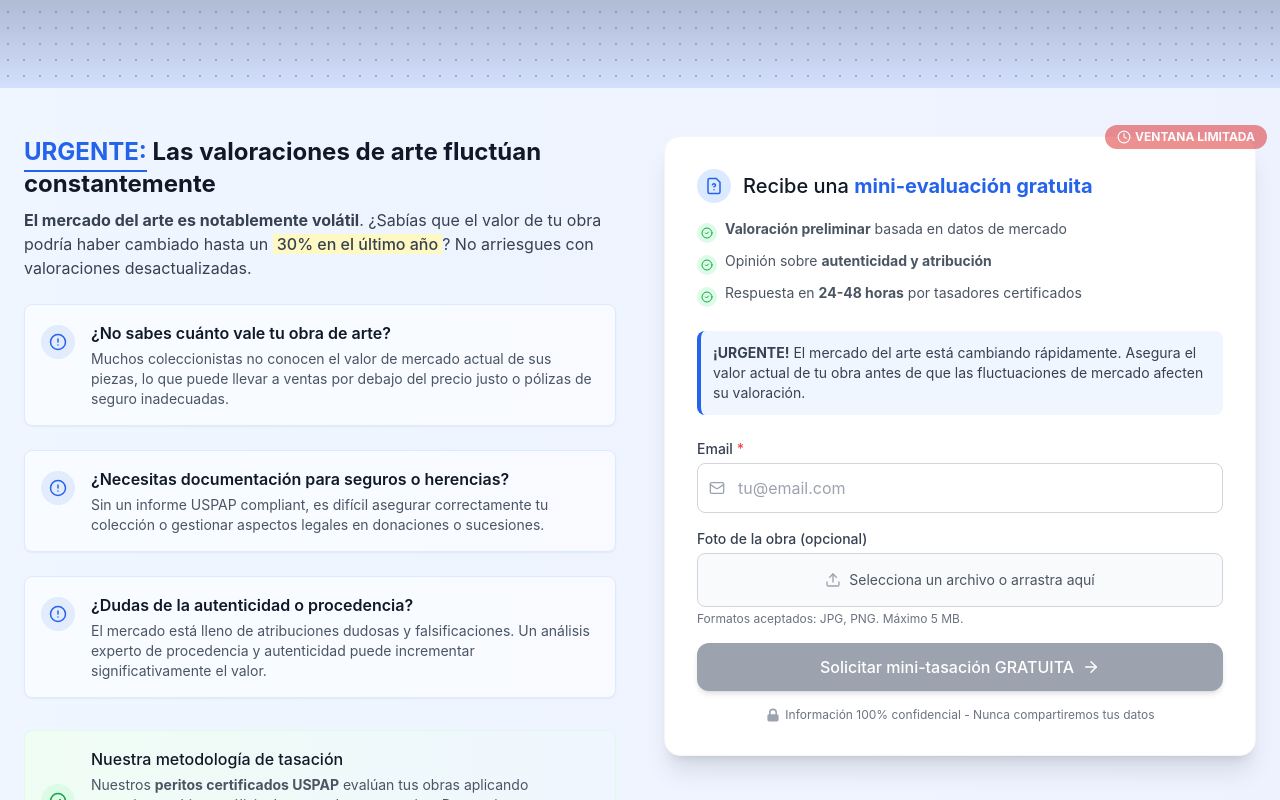
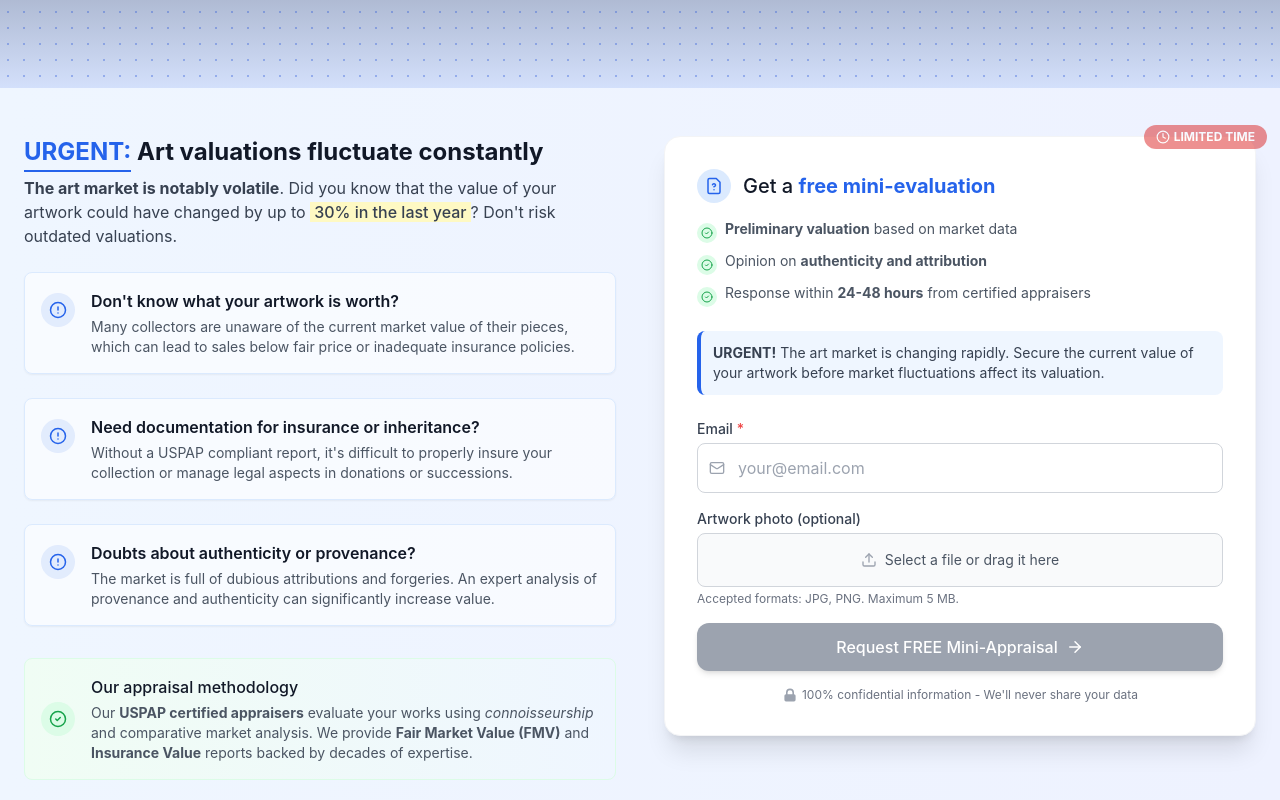
Before and after one commit to Appraisily/art-appraisers-landing, a React (Vite) app: page /landing/art-appraiser in a window 1280 px wide. Shown: the part 860-1660 px from the top of the page. Built offline with nearby package versions, Linux system fonts and the light colour scheme.

Commit message:
Localize content for US market: Translate components to English and optimize UX

```diff
--- a/src/components/LeadCapture.tsx
+++ b/src/components/LeadCapture.tsx
@@ -12,7 +12,7 @@ export default function LeadCapture() {
   const [fileSelected, setFileSelected] = useState(false);
   const [fileName, setFileName] = useState('');
 
-  // Validación de email en tiempo real
+  // Real-time email validation
   useEffect(() => {
     if (!email) {
       setEmailError('');
@@ -20,18 +20,18 @@ export default function LeadCapture() {
       return;
     }
 
-    // Solo validar si el usuario ha interactuado con el campo
+    // Only validate if user has interacted with the field
     if (!touched) return;
 
     const emailRegex = /^(([^<>()\[\]\\.,;:\s@"]+(\.[^<>()\[\]\\.,;:\s@"]+)*)|(".+"))@((\[[0-9]{1,3}\.[0-9]{1,3}\.[0-9]{1,3}\.[0-9]{1,3}])|(([a-zA-Z\-0-9]+\.)+[a-zA-Z]{2,}))$/;
 
     if (!emailRegex.test(email)) {
       if (email.indexOf('@') === -1) {
-        setEmailError('Falta el símbolo @');
+        setEmailError('Missing @ symbol');
       } else if (email.indexOf('.') === -1) {
-        setEmailError('Falta un dominio válido (.com, .es, etc.)');
+        setEmailError('Missing valid domain (.com, .org, etc.)');
       } else {
-        setEmailError('Dirección de email inválida');
+        setEmailError('Invalid email address');
       }
       setEmailValid(false);
     } else {
@@ -43,26 +43,26 @@ export default function LeadCapture() {
   const handleSubmit = (e: React.FormEvent) => {
     e.preventDefault();
 
-    // Validar antes de enviar
+    // Validate before sending
     if (!email) {
-      setEmailError('El email es obligatorio');
+      setEmailError('Email is required');
       setTouched(true);
       return;
     }
 
     if (!emailValid) {
-      // Si hay error, resaltar pero no enviar
+      // If there's an error, highlight but don't send
       setTouched(true);
       return;
     }
 
     setLoading(true);
 
-    // Simulación de envío (en producción, conectar con API real)
+    // Submission simulation (in production, connect to a real API)
     setTimeout(() => {
       setLoading(false);
       setSubmitted(true);
-      // Aquí iría el código para enviar el email a un CRM o sistema de email marketing
+      // Here would be the code to send email to a CRM or email marketing system
     }, 1000);
   };
 
@@ -78,19 +78,19 @@ export default function LeadCapture() {
 
   const problems = [
     {
-      title: "¿No sabes cuánto vale tu obra de arte?",
-      description: "Muchos coleccionistas no conocen el valor de mercado actual de sus piezas, lo que puede llevar a ventas por debajo del precio justo o pólizas de seguro inadecuadas.",
-      highlight: "tasación actualizada"
+      title: "Don't know what your artwork is worth?",
+      description: "Many collectors are unaware of the current market value of their pieces, which can lead to sales below fair price or inadequate insurance policies.",
+      highlight: "updated appraisal"
     },
     {
-      title: "¿Necesitas documentación para seguros o herencias?",
-      description: "Sin un informe USPAP compliant, es difícil asegurar correctamente tu colección o gestionar aspectos legales en donaciones o sucesiones.",
-      highlight: "documentación profesional"
+      title: "Need documentation for insurance or inheritance?",
+      description: "Without a USPAP compliant report, it's difficult to properly insure your collection or manage legal aspects in donations or successions.",
+      highlight: "professional documentation"
     },
     {
-      title: "¿Dudas de la autenticidad o procedencia?",
-      description: "El mercado está lleno de atribuciones dudosas y falsificaciones. Un análisis experto de procedencia y autenticidad puede incrementar significativamente el valor.",
-      highlight: "verificación experta"
+      title: "Doubts about authenticity or provenance?",
+      description: "The market is full of dubious attributions and forgeries. An expert analysis of provenance and authenticity can significantly increase value.",
+      highlight: "expert verification"
     }
   ];
 
@@ -99,13 +99,13 @@ export default function LeadCapture() {
       <div className="absolute inset-0 bg-[radial-gradient(#3b82f6_0.5px,transparent_0.5px)] opacity-10 [background-size:16px_16px]" />
       <div className="relative mx-auto max-w-7xl px-4 sm:px-6 py-8 sm:py-12">
         <div className="grid md:grid-cols-2 gap-8 sm:gap-12 items-start">
-          {/* Problema-Solución */}
+          {/* Problem-Solution */}
           <div className="order-2 md:order-1">
             <h2 className="text-xl sm:text-2xl font-bold text-gray-900 mb-2">
-              <span className="text-primary border-b-2 border-primary pb-1">URGENTE:</span> Las valoraciones de arte fluctúan constantemente
+              <span className="text-primary border-b-2 border-primary pb-1">URGENT:</span> Art valuations fluctuate constantly
             </h2>
             <p className="text-gray-700 mb-6">
-              <strong>El mercado del arte es notablemente volátil</strong>. ¿Sabías que el valor de tu obra podría haber cambiado hasta un <span className="bg-yellow-100 px-1 font-medium">30% en el último año</span>? No arriesgues con valoraciones desactualizadas.
+              <strong>The art market is notably volatile</strong>. Did you know that the value of your artwork could have changed by up to <span className="bg-yellow-100 px-1 font-medium">30% in the last year</span>? Don't risk outdated valuations.
             </p>
 
             <div className="space-y-4 sm:space-y-6">
@@ -138,20 +138,20 @@ export default function LeadCapture() {
                 </div>
               </div>
               <div>
-                <h3 className="font-medium text-gray-900 text-sm sm:text-base">Nuestra metodología de tasación</h3>
+                <h3 className="font-medium text-gray-900 text-sm sm:text-base">Our appraisal methodology</h3>
                 <p className="mt-1 text-xs sm:text-sm text-gray-600">
-                  Nuestros <strong>peritos certificados USPAP</strong> evalúan tus obras aplicando <span className="italic">connoisseurship</span> y análisis de mercado comparativo. Proporcionamos informes <strong>Fair Market Value (FMV)</strong> e <strong>Insurance Value</strong> respaldados por décadas de expertise.
+                  Our <strong>USPAP certified appraisers</strong> evaluate your works using <span className="italic">connoisseurship</span> and comparative market analysis. We provide <strong>Fair Market Value (FMV)</strong> and <strong>Insurance Value</strong> reports backed by decades of expertise.
                 </p>
               </div>
             </div>
           </div>
 
-          {/* Formulario de captura */}
+          {/* Capture form */}
           <div className="order-1 md:order-2 bg-white rounded-2xl shadow-xl p-5 sm:p-8 border border-gray-100 relative">
-            {/* Sello de urgencia */}
+            {/* Urgency badge */}
             <div className="absolute -top-3 -right-3 bg-red-600 text-white text-xs font-bold px-3 py-1 rounded-full animate-pulse flex items-center gap-1 whitespace-nowrap z-10">
               <Clock size={14} />
-              VENTANA LIMITADA
+              LIMITED TIME
             </div>
 
             {!submitted ? (
@@ -163,7 +163,7 @@ export default function LeadCapture() {
                     </div>
                   </div>
                   <h3 className="text-lg sm:text-xl font-medium text-gray-900">
-                    Recibe una <span className="text-primary font-bold">mini-evaluación gratuita</span>
+                    Get a <span className="text-primary font-bold">free mini-evaluation</span>
                   </h3>
                 </div>
 
@@ -172,25 +172,25 @@ export default function LeadCapture() {
                     <div className="flex-shrink-0 mt-1 rounded-full bg-green-100 p-0.5 sm:p-1">
                       <CheckCircle2 size={10} className="text-green-600 sm:w-3 sm:h-3" />
                     </div>
-                    <span className="text-xs sm:text-sm"><strong>Valoración preliminar</strong> basada en datos de mercado</span>
+                    <span className="text-xs sm:text-sm"><strong>Preliminary valuation</strong> based on market data</span>
                   </li>
                   <li className="flex items-start gap-2">
                     <div className="flex-shrink-0 mt-1 rounded-full bg-green-100 p-0.5 sm:p-1">
                       <CheckCircle2 size={10} className="text-green-600 sm:w-3 sm:h-3" />
                     </div>
-                    <span className="text-xs sm:text-sm">Opinión sobre <strong>autenticidad y atribución</strong></span>
+                    <span className="text-xs sm:text-sm">Opinion on <strong>authenticity and attribution</strong></span>
                   </li>
                   <li className="flex items-start gap-2">
                     <div className="flex-shrink-0 mt-1 rounded-full bg-green-100 p-0.5 sm:p-1">
                       <CheckCircle2 size={10} className="text-green-600 sm:w-3 sm:h-3" />
                     </div>
-                    <span className="text-xs sm:text-sm">Respuesta en <strong>24-48 horas</strong> por tasadores certificados</span>
+                    <span className="text-xs sm:text-sm">Response within <strong>24-48 hours</strong> from certified appraisers</span>
                   </li>
                 </ul>
 
                 <div className="bg-blue-50 p-2 sm:p-3 rounded-lg mb-4 sm:mb-6 border-l-4 border-primary">
                   <p className="text-xs sm:text-sm text-gray-700">
-                    <strong>¡URGENTE!</strong> El mercado del arte está cambiando rápidamente. Asegura el valor actual de tu obra antes de que las fluctuaciones de mercado afecten su valoración.
+                    <strong>URGENT!</strong> The art market is changing rapidly. Secure the current value of your artwork before market fluctuations affect its valuation.
                   </p>
                 </div>
 
@@ -225,7 +225,7 @@ export default function LeadCapture() {
                           setTouched(true);
                         }}
                         required
-                        placeholder="tu@email.com"
+                        placeholder="your@email.com"
                         className={`w-full pl-10 pr-10 py-2 sm:py-3 rounded-lg border ${
                           emailError && touched
                             ? 'border-red-300 focus:ring-red-500 focus:border-red-500'
@@ -246,20 +246,20 @@ export default function LeadCapture() {
 
                     {email && !emailError && touched && (
                       <p className="mt-1 text-xs text-green-600">
-                        Email válido
+                        Valid email
                       </p>
                     )}
 
                     {focused && !touched && email && (
                       <p className="mt-1 text-xs text-gray-500">
-                        Introduce un email válido para recibir la mini-evaluación
+                        Enter a valid email to receive your mini-evaluation
                       </p>
                     )}
                   </div>
 
                   <div>
                     <label htmlFor="artwork-photo" className="block text-xs sm:text-sm font-medium text-gray-700 mb-1">
-                      Foto de la obra (opcional)
+                      Artwork photo (optional)
                     </label>
                     <div className="relative">
                       <div className={`flex items-center justify-center w-full p-2 text-xs sm:text-sm text-gray-600 bg-gray-50 rounded-lg border ${fileSelected ? 'border-green-300' : 'border-gray-300'} cursor-pointer hover:bg-gray-100 transition-colors`}>
@@ -275,13 +275,13 @@ export default function LeadCapture() {
                           {fileSelected ? (
                             <span className="truncate max-w-[200px]">{fileName}</span>
                           ) : (
-                            <span>Selecciona un archivo o arrastra aquí</span>
+                            <span>Select a file or drag it here</span>
                           )}
                         </label>
                       </div>
                     </div>
                     <p className="mt-1 text-3xs sm:text-xs text-gray-500">
-                      Formatos aceptados: JPG, PNG. Máximo 5 MB.
+                      Accepted formats: JPG, PNG. Maximum 5 MB.
                     </p>
                   </div>
 
@@ -300,11 +300,11 @@ export default function LeadCapture() {
                           <circle className="opacity-25" cx="12" cy="12" r="10" stroke="currentColor" strokeWidth="4"></circle>
                           <path className="opacity-75" fill="currentColor" d="M4 12a8 8 0 018-8V0C5.373 0 0 5.373 0 12h4zm2 5.291A7.962 7.962 0 014 12H0c0 3.042 1.135 5.824 3 7.938l3-2.647z"></path>
                         </svg>
-                        Procesando...
+                        Processing...
                       </div>
                     ) : (
                       <>
-                        Solicitar mini-tasación GRATUITA
+                        Request FREE Mini-Appraisal
                         <ArrowRight size={16} className="sm:h-[18px] sm:w-[18px]" />
                       </>
                     )}
@@ -315,7 +315,7 @@ export default function LeadCapture() {
                   <svg className="h-3 w-3 sm:h-4 sm:w-4 text-gray-400" fill="currentColor" viewBox="0 0 20 20">
                     <path fillRule="evenodd" d="M5 9V7a5 5 0 0110 0v2a2 2 0 012 2v5a2 2 0 01-2 2H5a2 2 0 01-2-2v-5a2 2 0 012-2zm8-2v2H7V7a3 3 0 016 0z" clipRule="evenodd" />
                   </svg>
-                  <span>Información 100% confidencial - Nunca compartiremos tus datos</span>
+                  <span>100% confidential information - We'll never share your data</span>
                 </div>
               </>
             ) : (
@@ -326,17 +326,17 @@ export default function LeadCapture() {
                   </div>
                 </div>
                 <h3 className="text-lg sm:text-xl font-medium text-gray-900 mb-2">
-                  ¡Solicitud recibida!
+                  Request received!
                 </h3>
                 <p className="text-xs sm:text-sm text-gray-600 mb-6">
-                  Gracias por contactarnos. Nuestros expertos en tasación revisarán tu obra y te enviarán una mini-evaluación a tu correo electrónico <strong className="text-primary">{email}</strong> en las próximas <strong>24-48 horas</strong>.
+                  Thank you for contacting us. Our appraisal experts will review your artwork and send a mini-evaluation to your email <strong className="text-primary">{email}</strong> within the next <strong>24-48 hours</strong>.
                 </p>
                 <div className="bg-blue-50 p-3 sm:p-4 rounded-lg border border-blue-100 text-left">
                   <p className="text-xs sm:text-sm text-gray-700 mb-2">
-                    <strong>SIGUIENTE PASO:</strong>
+                    <strong>NEXT STEP:</strong>
                   </p>
                   <p className="text-3xs sm:text-xs text-gray-600">
-                    Revisa tu bandeja de entrada. Te hemos enviado un email con información sobre cómo preparar tu obra para una tasación completa, así como detalles sobre nuestro proceso de evaluación profesional.
+                    Check your inbox. We've sent you an email with information on how to prepare your artwork for a complete appraisal, as well as details about our professional evaluation process.
                   </p>
                 </div>
                 <button
@@ -352,7 +352,7 @@ export default function LeadCapture() {
                   className="mt-6 text-primary text-xs sm:text-sm font-medium hover:underline flex items-center gap-1 mx-auto"
                 >
                   <ArrowRight size={12} className="transform rotate-180 sm:h-4 sm:w-4" />
-                  Enviar otra solicitud
+                  Send another request
                 </button>
               </div>
             )}
--- a/src/components/sections/Hero.tsx
+++ b/src/components/sections/Hero.tsx
@@ -157,10 +157,10 @@ export default function Hero() {
                   href="https://appraisily.com/start"
                   id="start-appraisal-nav"
                   className="group relative inline-flex items-center justify-center gap-2 rounded-xl bg-gradient-to-r from-primary to-blue-600 px-6 sm:px-8 py-3.5 sm:py-4 text-base sm:text-lg font-semibold text-white shadow-lg hover:from-primary/90 hover:to-blue-600/90 focus:outline-none focus-visible:outline focus-visible:outline-2 focus-visible:outline-offset-2 focus-visible:outline-primary transition-all duration-200 animate-pulse-subtle scale-105 ring-2 ring-blue-300/50 hover:shadow-xl"
-                  aria-label="Obtener mi tasación - Comienza el proceso de valoración de arte"
+                  aria-label="Get my appraisal - Start the art valuation process"
                 >
                   <span className="relative">
-                    Obtener mi tasación
+                    Get My Appraisal
                     <span className="absolute -bottom-1 left-0 w-full h-px bg-white transform scale-x-0 group-hover:scale-x-100 transition-transform duration-200" aria-hidden="true" />
                   </span>
                   <svg
@@ -176,9 +176,9 @@ export default function Hero() {
                 <a
                   href="#services"
                   className="inline-flex items-center justify-center gap-2 rounded-xl bg-white/10 backdrop-blur-sm px-6 sm:px-8 py-3.5 sm:py-4 text-base sm:text-lg font-semibold text-white hover:bg-white/20 focus:outline-none focus-visible:outline focus-visible:outline-2 focus-visible:outline-offset-2 focus-visible:outline-white/50 transition-all duration-200 border border-white/20 hover:border-white/30"
-                  aria-label="Ver nuestros servicios de tasación de arte"
+                  aria-label="View our art appraisal services"
                 >
-                  Ver Servicios
+                  View Services
                   <Award
                     className="h-4 w-4 sm:h-5 sm:w-5 group-hover:rotate-12 transition-transform duration-200"
                     aria-hidden="true"
```
Also changed, not shown: 1 other file (tests, documents, lock files or other folders).
